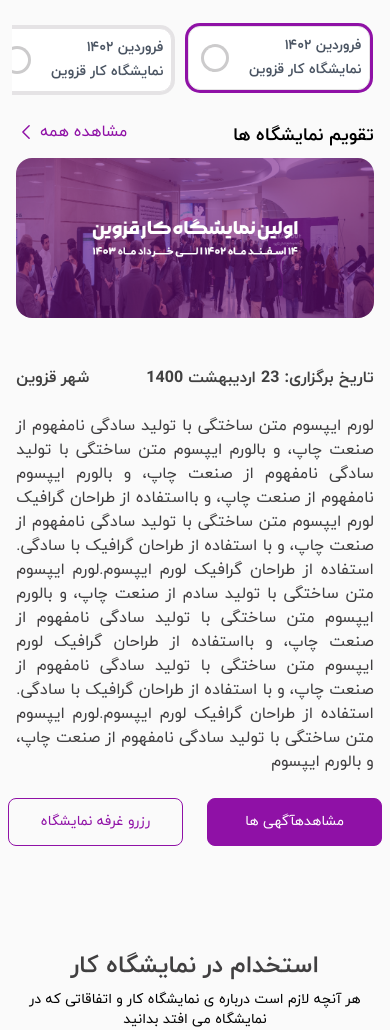
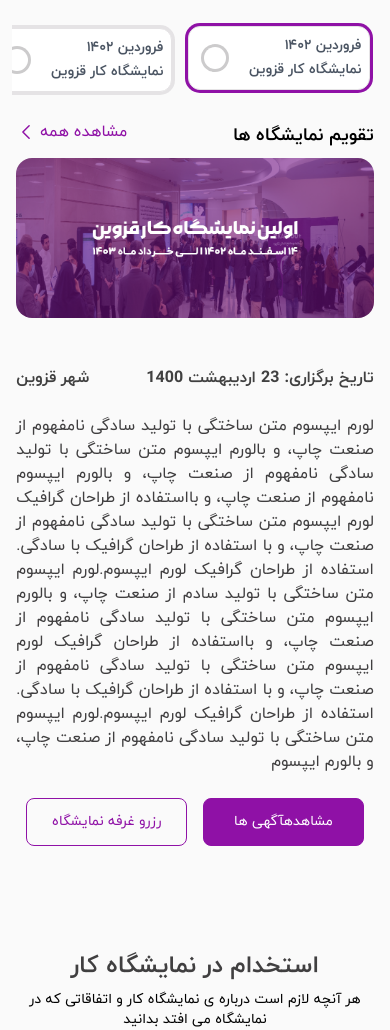
Before and after one commit to workolo-projects/primary-landing, a website: page src/index.html in a window 390 px wide. Shown: the part 70-1100 px from the top of the page. Drawn offline with nearby package versions, Linux system fonts and the light colour scheme; some icons are missing.

Commit message:
fix-marjins

```diff
--- a/src/index.html
+++ b/src/index.html
@@ -298,16 +298,16 @@
               <img src="./../img/University_of_Tehran_logo 3.png" class="ml-2 w-12 h-12" />
               <p class="text-sm font-medium leading-5 pt-4">و ۲۰ شرکت دیگر</p>
             </div>
-            <div class="flex w-11/12 sm:w-1/2 gap-6 md:gap-0 m-auto">
+            <div class="flex w-11/12 sm:w-1/2 gap-4 md:gap-0 m-auto">
               <button
-                class="flex items-center justify-center text-sm sm:text-base font-medium w-48 bg-[#8F11A6] text-white border rounded-lg border-[#8F11A6] py-3 px-3 sm:px-6 h-12 m-auto">
+                class="flex items-center justify-center text-sm sm:text-base font-medium w-44 sm:w-48 bg-[#8F11A6] text-white border rounded-lg border-[#8F11A6] py-3 px-3 h-12 m-auto">
                 <a href="https://jobs.karjoo.plus/qazvin">
                   مشاهدهآگهی ها
                 </a>
               </button>
               <div class="hidden sm:flex sm:w-1/12"></div>
               <button
-                class="flex items-center justify-center font-medium text-sm sm:text-base w-48 border text-[#8F11A6] rounded-lg border-[#8F11A6] py-3 sm:px-6 px-3 h-12 m-auto">
+                class="flex items-center justify-center font-medium text-sm sm:text-base w-44 sm:w-48 border text-[#8F11A6] rounded-lg border-[#8F11A6] py-3 px-3 h-12 m-auto">
                 <a href="./qazvinjobs.html">
                   رزرو غرفه نمایشگاه
                 </a>
```
